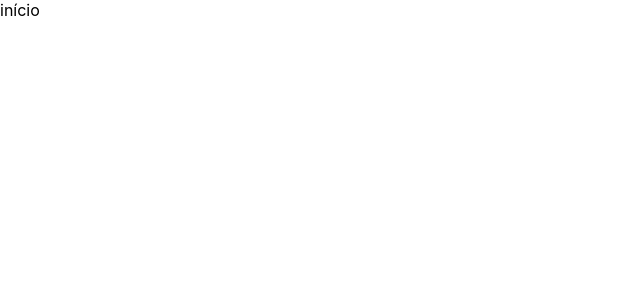
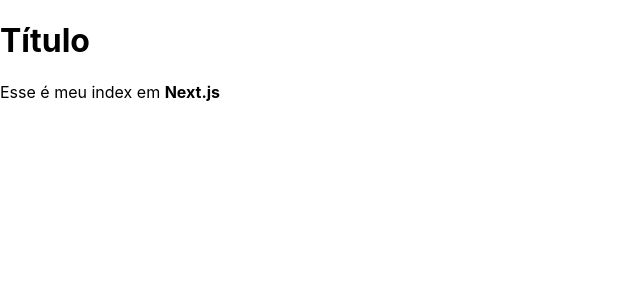
Before and after one commit to HugoLc/masterclass, a Next.js app in the folder fundamentos/: page / in a window 1280 px wide. Shown: the top 300 px of the page, without its empty margins (0-640 px from the left). Built offline with nearby package versions, Linux system fonts and the light colour scheme.

Commit message:
sobre jsx e codigos js

```diff
--- a/fundamentos/src/pages/index.jsx
+++ b/fundamentos/src/pages/index.jsx
@@ -1,3 +1,9 @@
-export default function Início(){
-    return "início"
+export default function Inicio(){
+    return (
+        <>
+            <h1>Título</h1>
+            <p>Esse é meu index em <strong>Next.js</strong></p>
+        </>
+
+    )
 }
```
Also changed, not shown: fundamentos/src/pages/jsx.jsx (added, +11 -0 lines).
